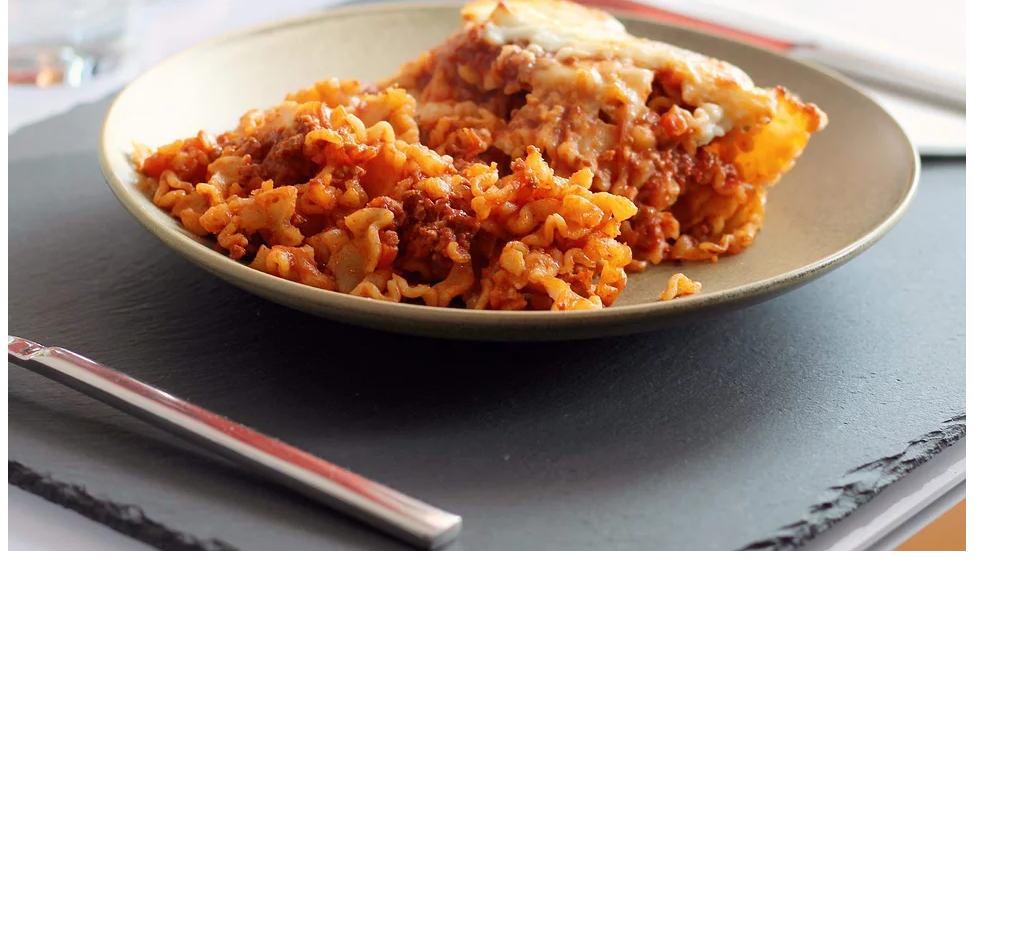
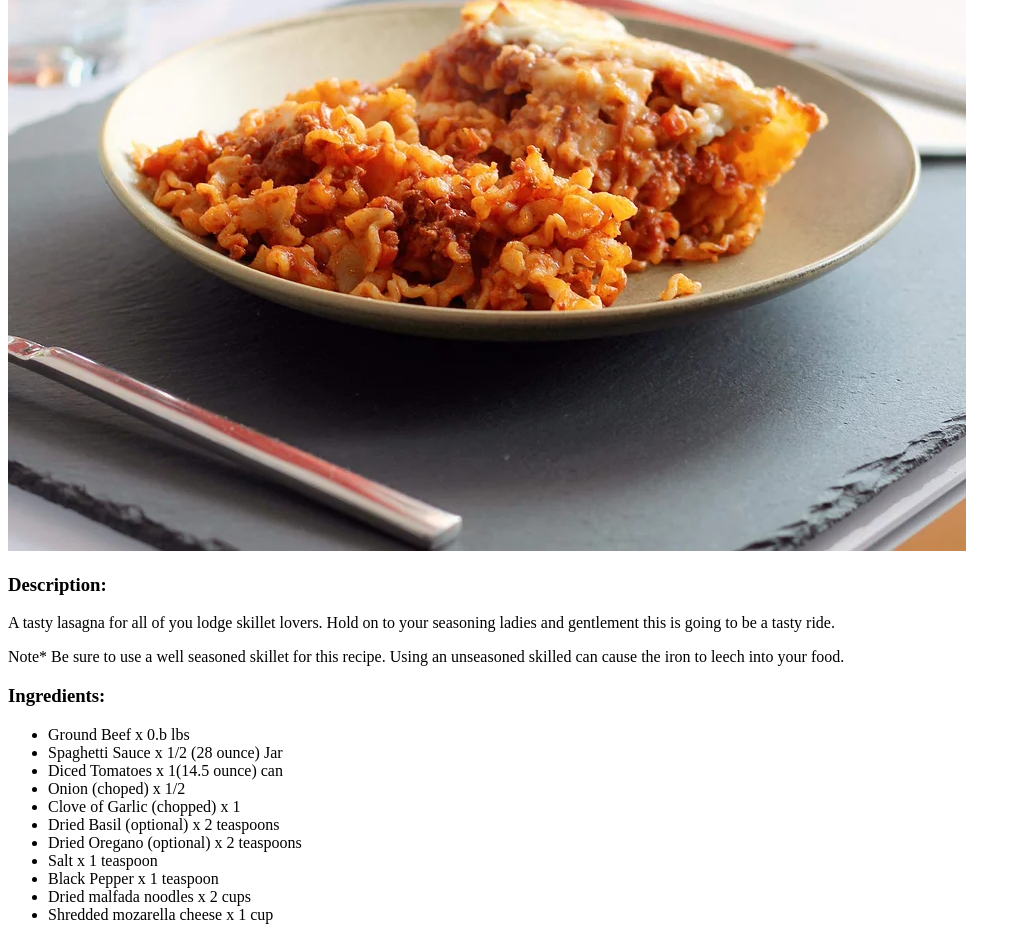
Before and after one commit to LuisEJaar/odin-recipes, a plain HTML site: page recipes/lasagna.html in a window 1280 px wide. Shown: the part 487-1427 px from the top of the page, without its empty margins (0-1021 px from the left). Before the commit the page ends 1050 px from the top, so only its background shows below. Drawn offline with Linux system fonts and the light colour scheme.

Commit message:
Added ingredients to lasagna.html

```diff
--- a/recipes/lasagna.html
+++ b/recipes/lasagna.html
@@ -11,5 +11,30 @@
 
     <img src="../img/lasagna.jpg" alt="Picture of tasty skillet lasagna">
 
+    <h3>Description:</h3>
+    <p>A tasty lasagna for all of you lodge skillet lovers. Hold on to your seasoning  ladies and gentlement
+        this is going to be a tasty ride.
+    </p>
+
+    <p>Note* Be sure to use a well seasoned skillet for this recipe. Using
+        an unseasoned skilled can cause the iron to leech into your food.
+    </p>
+
+    <h3>Ingredients:</h3>
+
+    <ul>
+        <li>Ground Beef x 0.b  lbs</li>
+        <li>Spaghetti Sauce x 1/2 (28 ounce) Jar</li>
+        <li>Diced Tomatoes x 1(14.5 ounce) can</li>
+        <li>Onion (choped) x 1/2</li>
+        <li>Clove of Garlic (chopped) x 1</li>
+        <li>Dried Basil (optional) x 2 teaspoons</li>
+        <li>Dried Oregano (optional) x  2 teaspoons</li>
+        <li>Salt x 1 teaspoon</li>
+        <li>Black Pepper x 1 teaspoon</li>
+        <li>Dried malfada noodles x 2 cups</li>
+        <li>Shredded mozarella cheese x 1 cup</li>
+    </ul>
+
 </body>
 </html>
```
